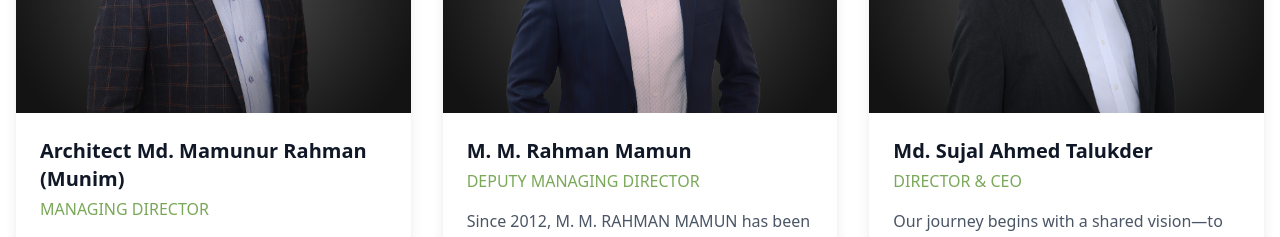
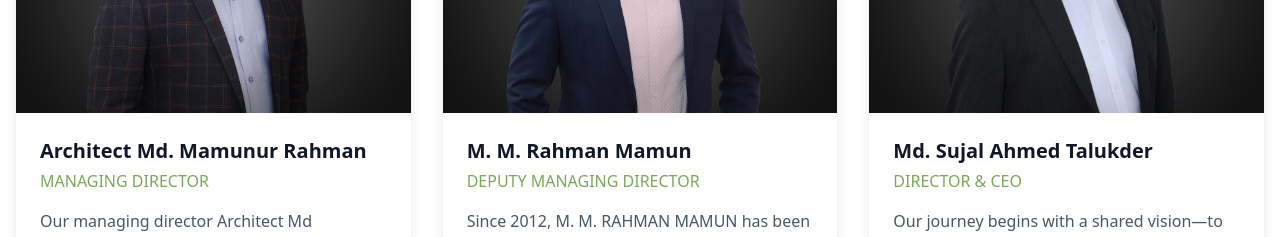
Before and after one commit to Kamiaaa/biobuild, a Next.js app: page /bod in a window 1280 px wide. Shown: the part 840-1077 px from the top of the page. Built offline with nearby package versions, Linux system fonts and the light colour scheme.

Commit message:
BOD updated again

```diff
--- a/app/bod/page.tsx
+++ b/app/bod/page.tsx
@@ -16,7 +16,7 @@ interface Director {
 export default function BoardOfDirectorsPage() {
   const directors: Director[] = [
     {
-      name: "Architect Md. Mamunur Rahman (Munim)",
+      name: "Architect Md. Mamunur Rahman",
       title: "MANAGING DIRECTOR",
       image: "/img/bod/md.jpg",
       bio: "Our managing director Architect Md Mamunur Rahman (Munim) plays a pivotal role as an organizer at BIOBUILD Development Ltd, bringing visionary leadership to our projects.",
@@ -37,7 +37,7 @@ export default function BoardOfDirectorsPage() {
       name: "Md. Sujal Ahmed Talukder",
       title: "DIRECTOR & CEO",
       image: "/img/bod/ceo.jpg",
-      bio: "Our journey begins with a shared vision—to create innovative, eco-friendly spaces that redefine urban living while contributing to a sustainable future.",
+      bio: "Our journey begins with a shared vision—to create innovative, eco-friendly spaces that redefine urban living while contributing to a sustainable future. As an ex cadet and member of Cadet College Club ltd,",
       link: "/ceo",
       linkedin: "#",
       twitter: "#"
--- a/app/dm-director/page.tsx
+++ b/app/dm-director/page.tsx
@@ -1,6 +1,3 @@
-import { FaLinkedin, FaTwitter, FaEnvelope, FaBriefcase } from 'react-icons/fa';
-import { IoMdPhonePortrait } from 'react-icons/io';
-import { MdLocationOn } from 'react-icons/md';
 import Link from 'next/link';
 
 export default function DptManagingDirectorPage() {
```
